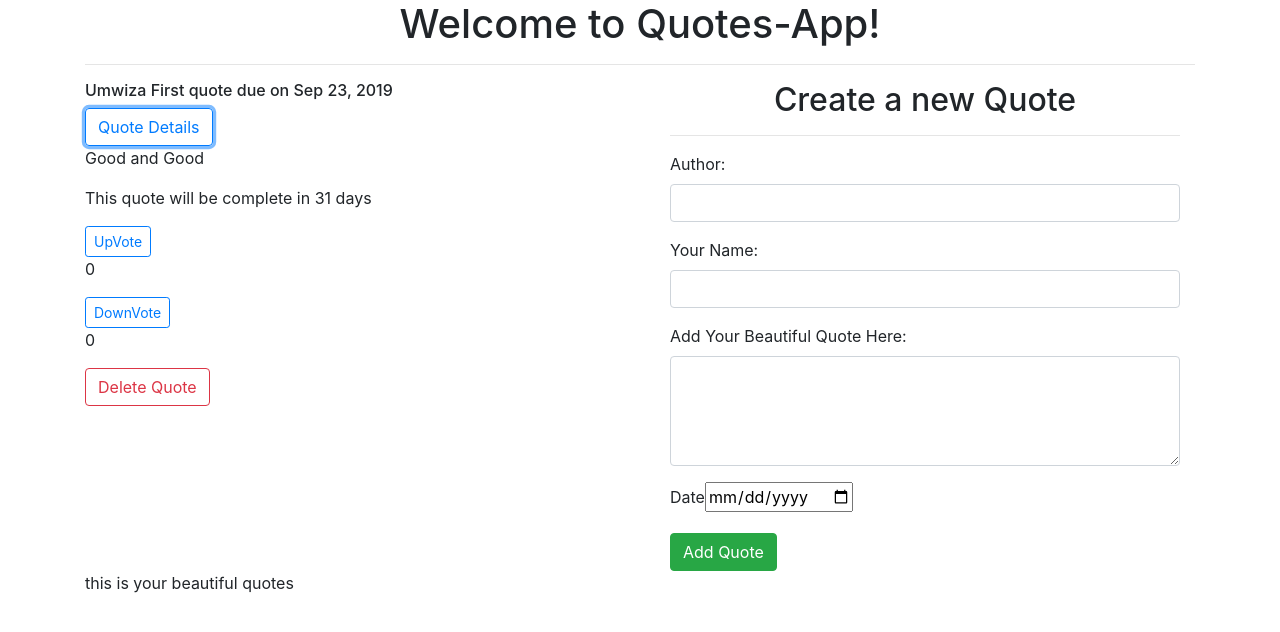
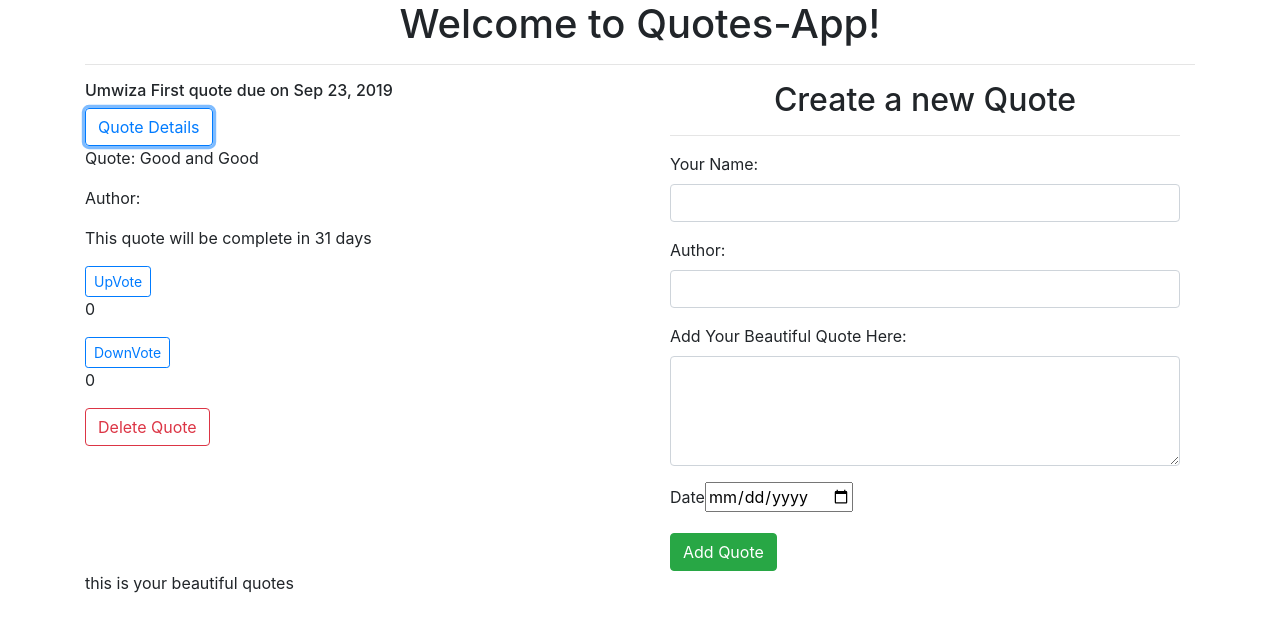
Before and after one commit to umwalikara/app-quote, an Angular app: page / in a window 1280 px wide. Both pictures are taken after a click on the button "Quote Details". Shown: the top 632 px of the page. Built offline with nearby package versions, Linux system fonts and the light colour scheme.

Commit message:
create read me

```diff
--- a/src/app/quote-detail/quote-detail.component.html
+++ b/src/app/quote-detail/quote-detail.component.html
@@ -1,4 +1,5 @@
-<p>  {{quote.description}}</p>
+<p>Quote: {{quote.description}}</p>
+<p>Author:{{quote.author}}</p>
 <p>This quote will be complete in {{quote.completeDate|time}} days</p>
 <button (click)= "quoteupvote()" class="btn btn-outline-primary btn-sm">UpVote</button><br>
 <p>{{upvote}}</p>
--- a/src/app/quote-form/quote-form.component.html
+++ b/src/app/quote-form/quote-form.component.html
@@ -2,20 +2,21 @@
   <h2 class="text-center">Create a new Quote</h2>
   <hr>
   <form (ngSubmit)="submitQuote()" #quoteForm='ngForm'>
+      <div class="form-group">
+          <label for="name">Your Name:</label>
+          <input type="text"class="form-control" id="name" [(ngModel)]="newQuote.name" name="name" #name='ngModel'required>
+          <div [hidden]="name.valid || name.pristine" class="alert alert-danger">
+            <p>Your Name is required</p>
+          </div>
+        </div>
     <div class="form-group">
       <label for="author">Author:</label>
-      <input type="text"class="form-control" id="name" [(ngModel)]="newQuote.author" name="author" #name='ngModel'required>
+      <input type="text"class="form-control" id="author" [(ngModel)]="newQuote.author" name="author" #author='ngModel'required>
       <div [hidden]="name.valid || name.pristine" class="alert alert-danger">
         <p>Author Name is required</p>
       </div>
     </div>
-    <div class="form-group">
-        <label for="name">Your Name:</label>
-        <input type="text"class="form-control" id="name" [(ngModel)]="newQuote.name" name="name" #name='ngModel'required>
-        <div [hidden]="name.valid || name.pristine" class="alert alert-danger">
-          <p>Your Name is required</p>
-        </div>
-      </div>
+
     <div class="form-group">
       <label for="description">Add Your Beautiful Quote Here:</label>
       <textarea class="form-control" id="description" rows="4" [(ngModel)]="newQuote.description" name="description" #description="ngModel" required></textarea>
```
Also changed, not shown: 1 other file (tests, documents, lock files or other folders).
